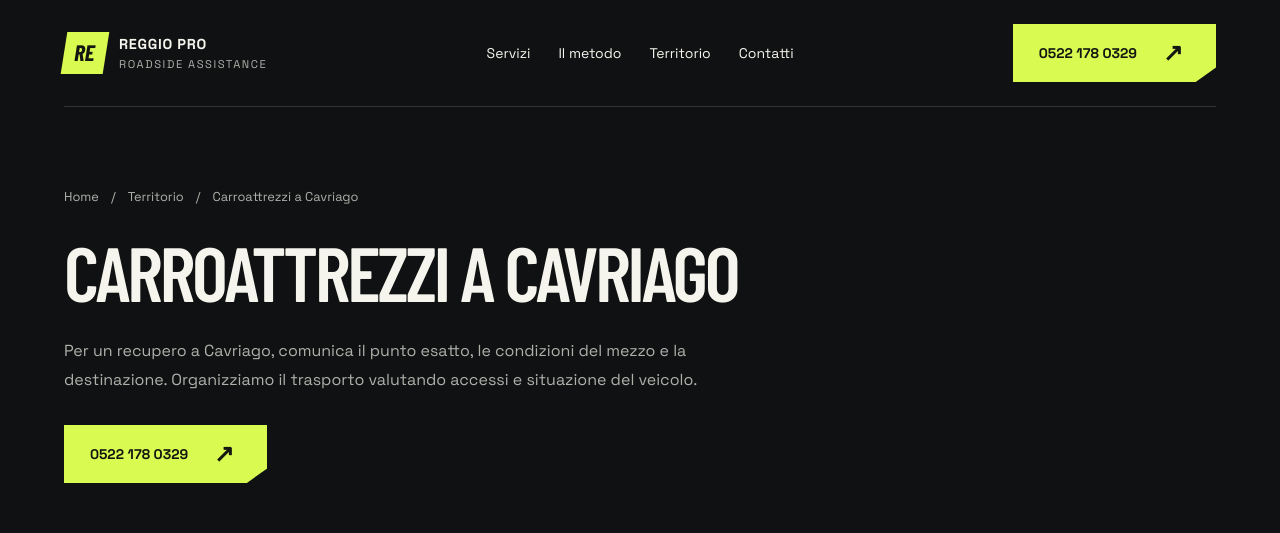
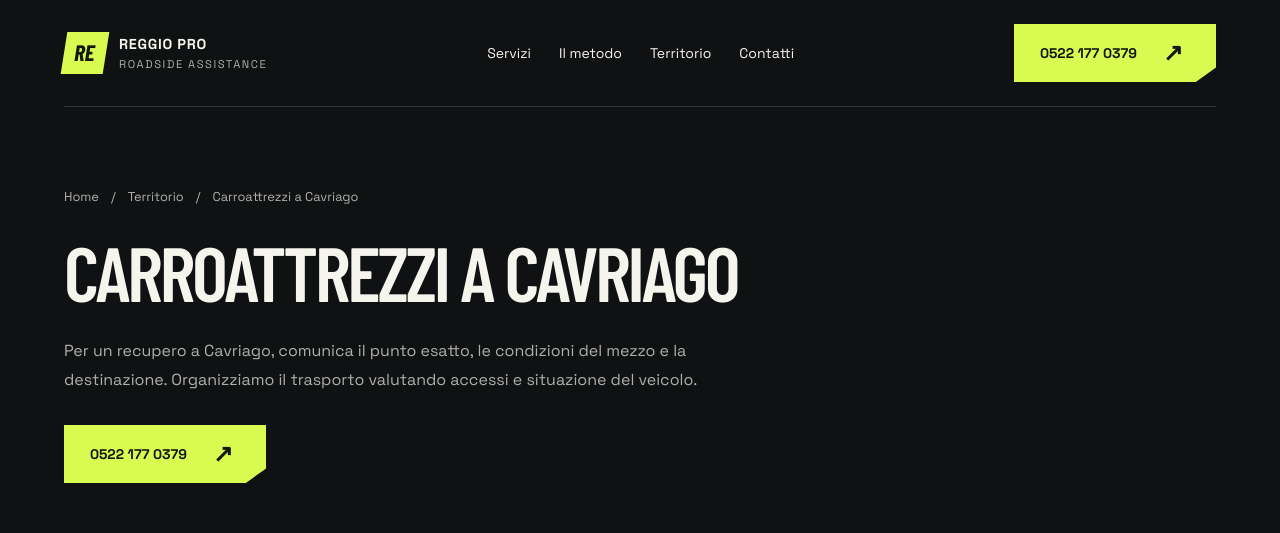
Before and after one commit to alessio-aesthetic/carroattrezzireggioemiliapro.it, a Next.js app: page /zone/cavriago/ in a window 1280 px wide. Shown: the top 533 px of the page. Built offline with nearby package versions, Linux system fonts and the light colour scheme.

Commit message:
Update Reggio Emilia contact number

```diff
--- a/src/components/footer.tsx
+++ b/src/components/footer.tsx
@@ -23,7 +23,7 @@ export function Footer() {
               <p className="text-sm font-semibold text-gray-950/50">Contatti</p>
               <ul className="mt-5 space-y-3 text-sm font-medium text-gray-800">
                 <li>Via Marino Mazzacurati, 3/1, 42122 Reggio nell&apos;Emilia RE</li>
-                <li><a href="tel:+3905221780329" className="hover:text-[#b45309]">0522 178 0329</a></li>
+                <li><a href="tel:+3905221770379" className="hover:text-[#b45309]">0522 177 0379</a></li>
                 <li>Attivi 24 ore su 24</li>
               </ul>
             </div>
--- a/src/components/navbar.tsx
+++ b/src/components/navbar.tsx
@@ -121,8 +121,8 @@ export function Navbar({ banner }: { banner?: React.ReactNode }) {
             )}
           </div>
           <DesktopNav />
-          <Link href="tel:+3905221780329" className="hidden rounded-full bg-[#b45309] px-4 py-2 text-sm font-semibold text-white lg:block">
-            Chiama 0522 178 0329
+          <Link href="tel:+3905221770379" className="hidden rounded-full bg-[#b45309] px-4 py-2 text-sm font-semibold text-white lg:block">
+            Chiama 0522 177 0379
           </Link>
           <MobileNavButton />
         </PlusGridRow>
--- a/src/data/site.ts
+++ b/src/data/site.ts
@@ -2,12 +2,12 @@ export const site = {
   domain: 'carroattrezzireggioemiliapro.it',
   template: 'reggio-signature',
   description: 'Carroattrezzi a Reggio Emilia e soccorso stradale 24 ore: recupero auto, traino, assistenza moto e trasporto veicoli in città e provincia.',
-  tel: '05221780329',
+  tel: '05221770379',
   city: 'Reggio Emilia',
   name: 'Carroattrezzi Reggio Emilia Pro',
   address: "Via Marino Mazzacurati, 3/1, 42122 Reggio nell'Emilia RE",
   title: 'Carroattrezzi Reggio Emilia 24H | Soccorso stradale',
-  phone: '0522 178 0329',
+  phone: '0522 177 0379',
   email: 'assistenza@carroattrezzireggioemiliapro.it',
 } as const
 
```
